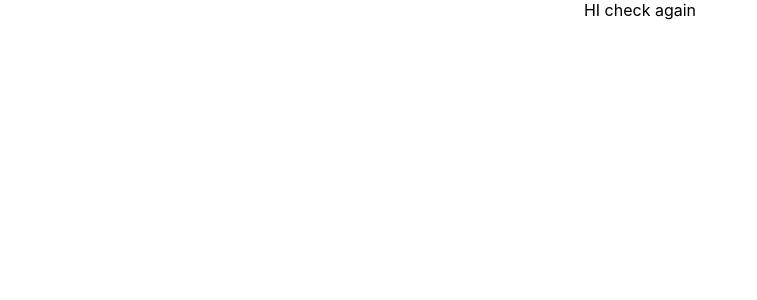
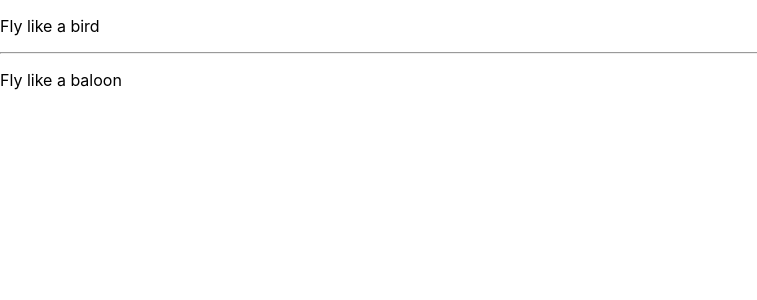
Before and after one commit to madiha-dev/wings, a React (Create React App) app: page / in a window 1280 px wide. Shown: the top 300 px of the page, without its empty margins (0-757 px from the left). Built offline with nearby package versions, Linux system fonts and the light colour scheme.

Commit message:
Practice App.js , Add fly.js file

```diff
--- a/src/App.js
+++ b/src/App.js
@@ -1,11 +1,13 @@
 import React from 'react';
-// import logo from './logo.svg';
-import './App.css';
+import Fly from './fly.js';
 
 function App() {
-  return (
-    <div className="App">
-        HI check again
+  return(
+    <div className='App'>
+      {/* <h1>change</h1> */}
+      <Fly flyQuote='bird'/>
+      <hr/>
+      <Fly flyQuote='baloon'/>
     </div>
   );
 }
--- /dev/null
+++ b/src/fly.js
@@ -0,0 +1,13 @@
+import React from 'react';
+
+function Fly(props){
+    //props is an object type argument of this component
+    return (
+        <div>
+            {/* <h1>Fly like a bird</h1> */}
+    <p>Fly like a {props.flyQuote}</p>
+        </div>
+    );
+}
+
+export default Fly;
```
